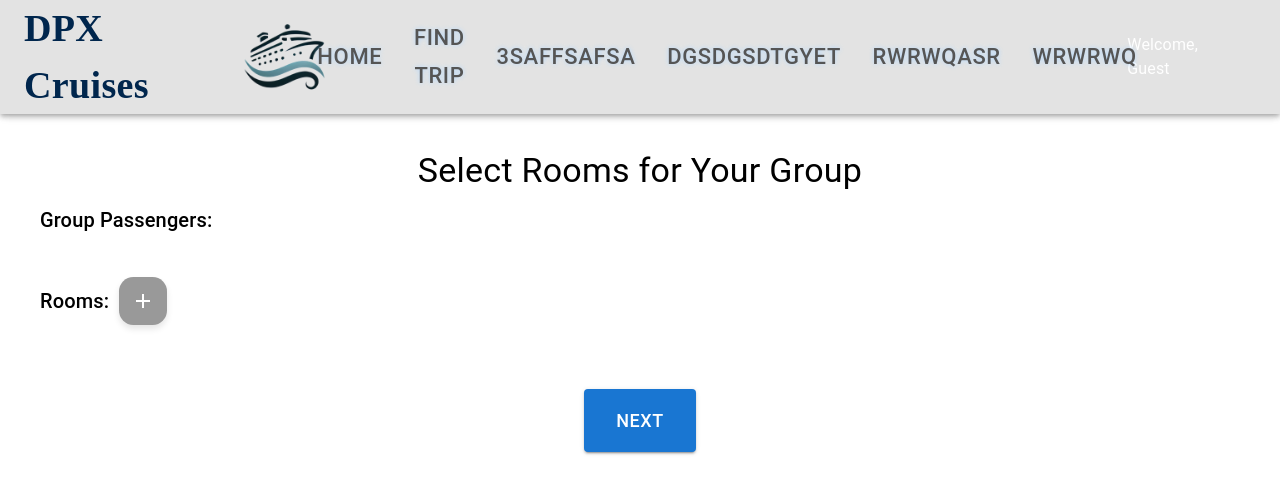
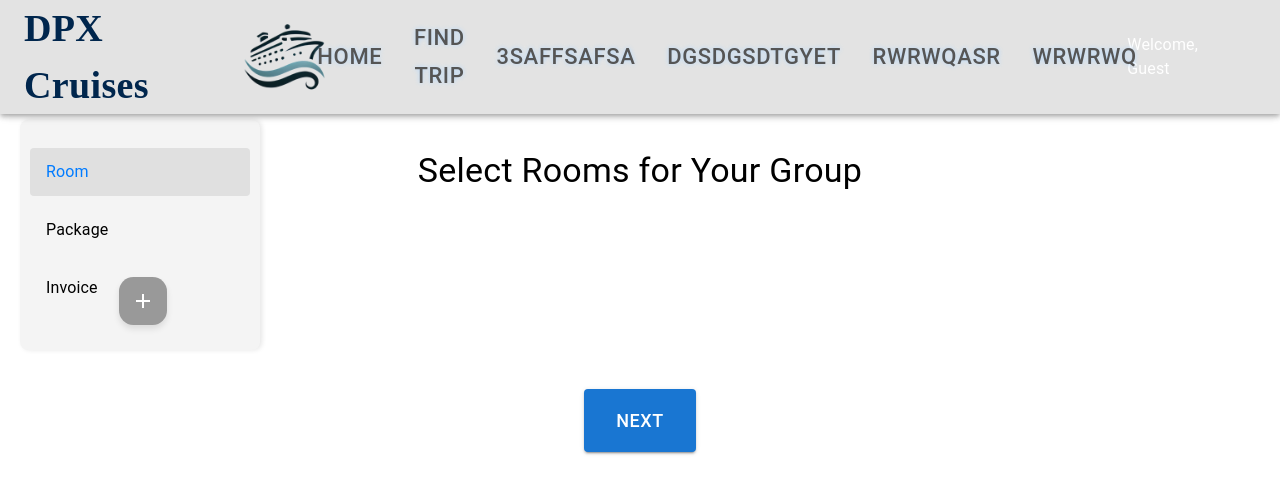
Before and after one commit to Fiazori/DPXProject, a React (Create React App) app in the folder frontend/: page /select-room in a window 1280 px wide. Shown: the top 494 px of the page. Built offline with nearby package versions, Linux system fonts and the light colour scheme.

Commit message:
added sodenar, invoice now can be create without room or package

```diff
--- /dev/null
+++ b/frontend/src/components/Sidebar.js
@@ -0,0 +1,63 @@
+import React from 'react';
+import { useLocation, useNavigate } from 'react-router-dom';
+import { Box, List, ListItem, ListItemButton, ListItemText } from '@mui/material';
+
+const Sidebar = () => {
+    const navigate = useNavigate();
+    const location = useLocation();
+
+    // 从当前页面 URL 获取 groupid 和 tripid
+    const searchParams = new URLSearchParams(location.search);
+    const groupid = searchParams.get('groupid');
+    const tripid = searchParams.get('tripid');
+
+    // 配置选项
+    const menuItems = [
+        { label: 'Room', path: '/select-room' },
+        { label: 'Package', path: '/add-package' },
+        { label: 'Invoice', path: '/invoice' },
+    ];
+
+    return (
+        <Box
+            sx={{
+                width: '220px',
+                backgroundColor: '#f4f4f4',
+                boxShadow: '2px 0 5px rgba(0, 0, 0, 0.1)',
+                padding: '20px 10px', // 添加顶部、底部和左右的间距
+                position: 'fixed', // 固定在左侧
+                top: '120px', // 悬浮距离顶部 20px
+                left: '20px', // 悬浮距离左侧 20px
+                borderRadius: '8px', // 让侧边栏有圆角
+            }}
+        >
+            <List>
+                {menuItems.map((item, index) => (
+                    <ListItem key={index} disablePadding>
+                        <ListItemButton
+                            onClick={() => navigate(item.path + `?groupid=${groupid}&tripid=${tripid}`)}
+                            sx={{
+                                marginBottom: '10px',
+                                borderRadius: '4px',
+                                backgroundColor: location.pathname.includes(item.path) ? '#e0e0e0' : 'inherit',
+                                '&:hover': {
+                                    backgroundColor: '#d6d6d6',
+                                },
+                            }}
+                        >
+                            <ListItemText
+                                primary={item.label}
+                                sx={{
+                                    color: location.pathname.includes(item.path) ? '#007bff' : 'inherit',
+                                    fontWeight: location.pathname.includes(item.path) ? 'bold' : 'normal',
+                                }}
+                            />
+                        </ListItemButton>
+                    </ListItem>
+                ))}
+            </List>
+        </Box>
+    );
+};
+
+export default Sidebar;
--- a/frontend/src/pages/AddPackagePage.js
+++ b/frontend/src/pages/AddPackagePage.js
@@ -4,6 +4,7 @@
 import axios from 'axios';
 import NavBar from '../components/NavBar';
 import { useNavigate } from 'react-router-dom';
+import Sidebar from '../components/Sidebar';
 
 const PackagePage = () => {
     const [searchParams] = useSearchParams();
@@ -69,6 +70,7 @@
     return (
         <Box>
         <NavBar />
+        <Sidebar />
         <Box sx={{ maxWidth: '1800px', margin: 'auto', marginTop: '120px' }}>
             <Typography variant="h4" textAlign="center">
                 Select Packages for Your Group
--- a/frontend/src/pages/InvoicePage.js
+++ b/frontend/src/pages/InvoicePage.js
@@ -4,6 +4,7 @@
 import { Dialog, DialogTitle, DialogContent, DialogActions } from '@mui/material';
 import axios from 'axios';
 import NavBar from '../components/NavBar';
+import Sidebar from '../components/Sidebar';
 
 const InvoicePage = () => {
     const [searchParams] = useSearchParams();
@@ -28,58 +29,74 @@
 
     const [openPaymentDialog, setOpenPaymentDialog] = useState(false);
     const [openHistoryDialog, setOpenHistoryDialog] = useState(false);
-    // Fetch invoice details
+    useEffect(() => {
+        const initializeInvoice = async () => {
+            try {
+                // 先创建或更新发票
+                const { data } = await axios.post(`${process.env.REACT_APP_API_BASE_URL}/invoice/create-or-update`, {
+                    groupid,
+                    tripid,
+                });
+
+                setInvoiceId(data.inid); // 设置发票 ID
+                setTotalAmount(parseFloat(data.totalAmount).toFixed(2)); // 设置总金额
+
+                // 获取发票详情
+                await fetchInvoiceDetails();
+            } catch (err) {
+                console.error('Failed to initialize invoice:', err);
+            }
+        };
+
+        initializeInvoice();
+    }, [groupid, tripid]);
+
+    // 获取发票详情
     const fetchInvoiceDetails = async () => {
+        try {
             const { data } = await axios.get(`${process.env.REACT_APP_API_BASE_URL}/invoice/details`, {
                 params: { groupid, tripid },
             });
+
             const sortedPackageDetails = data.packageDetails.sort((a, b) =>
                 a.fname.localeCompare(b.fname)
             );
 
             setRoomDetails(data.roomDetails);
-        setPackageDetails(data.packageDetails);
+            setPackageDetails(sortedPackageDetails);
             setTotalRoomCost(parseFloat(data.totalRoomCost).toFixed(2));
             setTotalPackageCost(parseFloat(data.totalPackageCost).toFixed(2));
             setTotalAmount(parseFloat(data.totalAmount).toFixed(2));
             setTotalPaid(parseFloat(data.totalPaid).toFixed(2));
             setRemainingAmount(parseFloat(data.totalAmount - data.totalPaid).toFixed(2));
             setDueDate(data.dueDate);
+        } catch (err) {
+            console.error('Failed to fetch invoice details:', err);
+        }
     };
 
-    useEffect(() => {
-
-
-        const createOrUpdateInvoice = async () => {
-            const { data } = await axios.post(`${process.env.REACT_APP_API_BASE_URL}/invoice/create-or-update`, {
-                groupid,
-                tripid,
-            });
-
-            setTotalAmount(parseFloat(data.totalAmount).toFixed(2));
-            setInvoiceId(data.inid);
-        };
-
-        fetchInvoiceDetails();
-        createOrUpdateInvoice();
-    }, [groupid, tripid]);
-
-        // Fetch payment history
+    // 获取付款历史
     const fetchPaymentHistory = async () => {
         if (!invoiceId) return;
 
+        try {
             const { data } = await axios.get(`${process.env.REACT_APP_API_BASE_URL}/invoice/payment-history`, {
                 params: { inid: invoiceId },
             });
 
             setPaymentHistory(data);
+        } catch (err) {
+            console.error('Failed to fetch payment history:', err);
+        }
     };
 
     useEffect(() => {
+        if (invoiceId) {
             fetchPaymentHistory();
+        }
     }, [invoiceId]);
 
-        // Handle payment
+    // 处理付款
     const handlePayment = async () => {
         if (!payAmount || parseFloat(payAmount) <= 0) {
             setPaymentMessage('Please enter a valid payment amount.');
@@ -93,9 +110,12 @@
                 payamount: parseFloat(payAmount),
                 paymethod: payMethod,
             });
+
             setPaymentMessage('Payment recorded successfully!');
             setMessageType('success');
             setPayAmount('');
+
+            // 更新付款历史和发票详情
             fetchPaymentHistory();
             fetchInvoiceDetails();
         } catch (err) {
@@ -104,9 +124,11 @@
         }
     };
 
+
     return (
         <Box>
         <NavBar />
+        <Sidebar />
         <Box sx={{ maxWidth: '1200px', margin: 'auto', marginTop: '120px' }}>
             <Typography variant="h4" textAlign="center">
                 Invoice
--- a/frontend/src/pages/SelectRoomPage.js
+++ b/frontend/src/pages/SelectRoomPage.js
@@ -7,6 +7,7 @@
 import NavBar from '../components/NavBar';
 import { Delete as DeleteIcon } from '@mui/icons-material';
 import { Add as AddIcon } from '@mui/icons-material';
+import Sidebar from '../components/Sidebar';
 
 const SelectRoomPage = () => {
     const navigate = useNavigate();
@@ -158,6 +159,7 @@
     return (
         <Box>
             <NavBar />
+            <Sidebar />
             <Box sx={{ maxWidth: '1200px', margin: 'auto', marginTop: '130px', padding: '20px' }}>
                 <Typography variant="h4" textAlign="center" gutterBottom>
                     Select Rooms for Your Group
```
Lines whose indentation alone changed are shown as unchanged.
